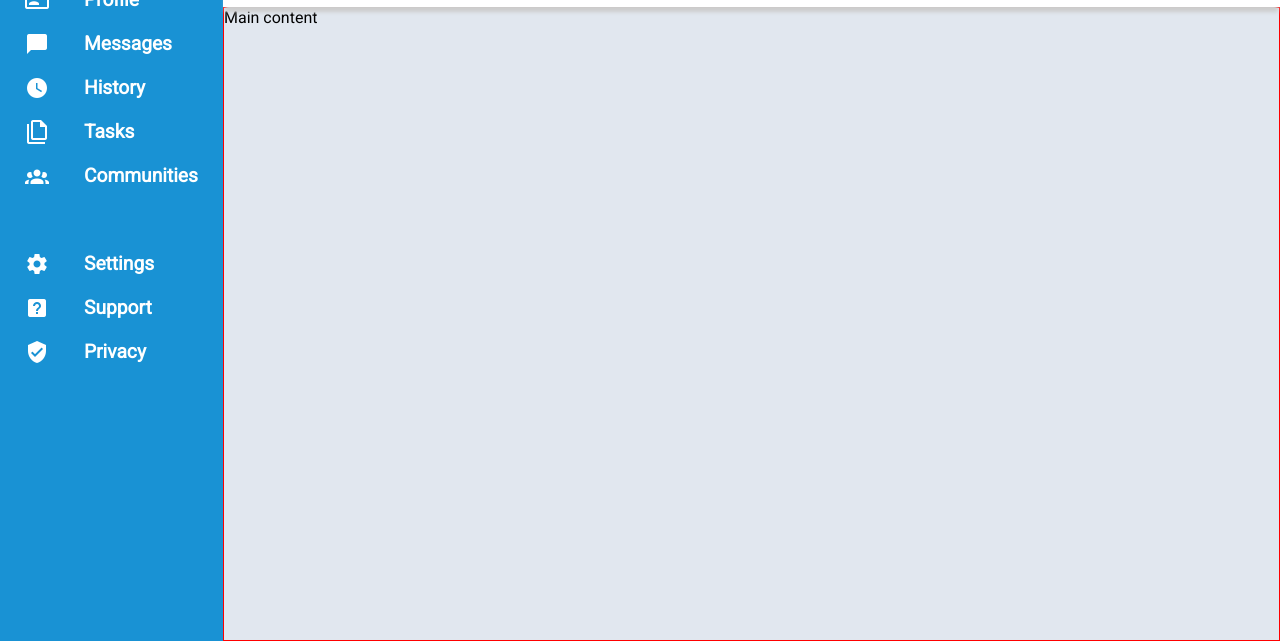
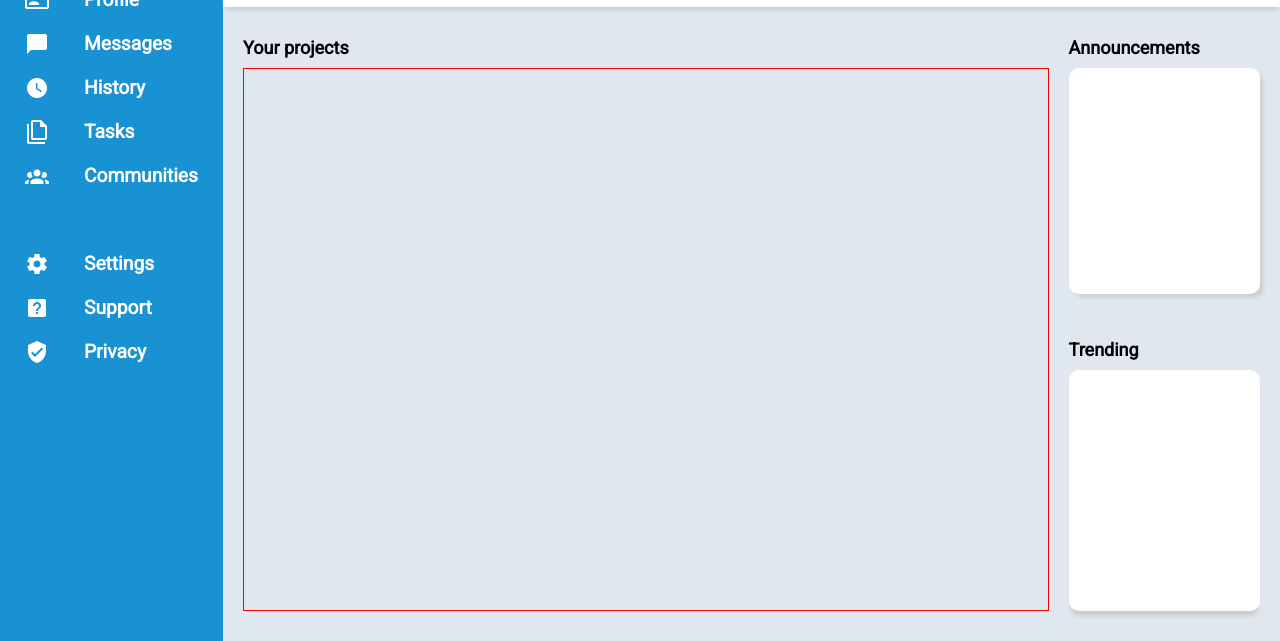
Before and after one commit to mikonto/dashboard-project, a plain HTML site: page index.html in a window 1280 px wide. Shown: the part 159-800 px from the top of the page. Drawn offline with Linux system fonts and the light colour scheme.

Commit message:
Add Announcements and Trending-sections

```diff
--- a/index.html
+++ b/index.html
@@ -63,7 +63,20 @@
                 <button>Share</button>
             </div>
         </div>
-        <div class="main-content">Main content</div>
+        <div class="main-content">
+            <div class="projects">
+                <div class="projects-header">Your projects</div>
+                <div class="projects-cards"></div>
+            </div>
+            <div class="announcements">
+                <div class="announcements-header">Announcements</div>
+                <div class="announcements-card"></div>
+            </div>
+            <div class="trending">
+                <div class="trending-header">Trending</div>
+                <div class="trending-card"></div>
+            </div>
+        </div>
     </div>
 </body>
 </html>
--- a/style.css
+++ b/style.css
@@ -63,7 +63,7 @@ html, body {
     display: grid;
     grid-template-columns: 2fr 1fr;
     grid-template-rows: 1fr 1fr;
-    box-shadow: 0 7px 4px -2px #ccc;
+    box-shadow: 0 5px 4px -2px #ccc;
     position: relative;
 }
 
@@ -164,9 +164,70 @@ html, body {
     grid-area: button3;
   }
 
-
 .main-content {
     grid-area: main-content;
+    background-color: #e1e7ef;
+    display: grid;
+    grid-template-columns: 4fr 1fr;
+    grid-template-rows: 1fr 1fr;
+    grid-template-areas: "projects announcements"
+    "projects trending";
+}
+
+.projects {
+    grid-area: projects;
+    display: grid;
+    grid-template-rows: auto 1fr;
+    margin: 30px 20px 30px 20px;
+}
+
+.projects-header {
+    font-size: large;
+    font-weight: 600;
+    align-self: center;
+    margin-bottom: 10px;
+}
+
+.projects-cards {
     border: 1px solid red;
-    background-color: #e1e7ef;
 }
+
+.announcements {
+    grid-area: announcements;
+    margin: 30px 20px 30px 0px;
+    display: grid;
+    grid-template-rows: auto 1fr;
+}
+
+.announcements-header {
+    font-size: large;
+    font-weight: 600;
+    align-self: center;
+    margin-bottom: 10px;
+}
+
+.announcements-card {
+    background-color: white;
+    box-shadow: 5px 5px 4px -2px #ccc;
+    border-radius: 10px;
+}
+
+.trending {
+    grid-area: trending;
+    margin: 15px 20px 30px 0px;
+    display: grid;
+    grid-template-rows: auto 1fr;
+}
+
+.trending-header {
+    font-size: large;
+    font-weight: 600;
+    align-self: center;
+    margin-bottom: 10px;
+}
+
+.trending-card {
+    background-color: white;
+    box-shadow: 0 7px 4px -2px #ccc;
+    border-radius: 10px;
+}
```
